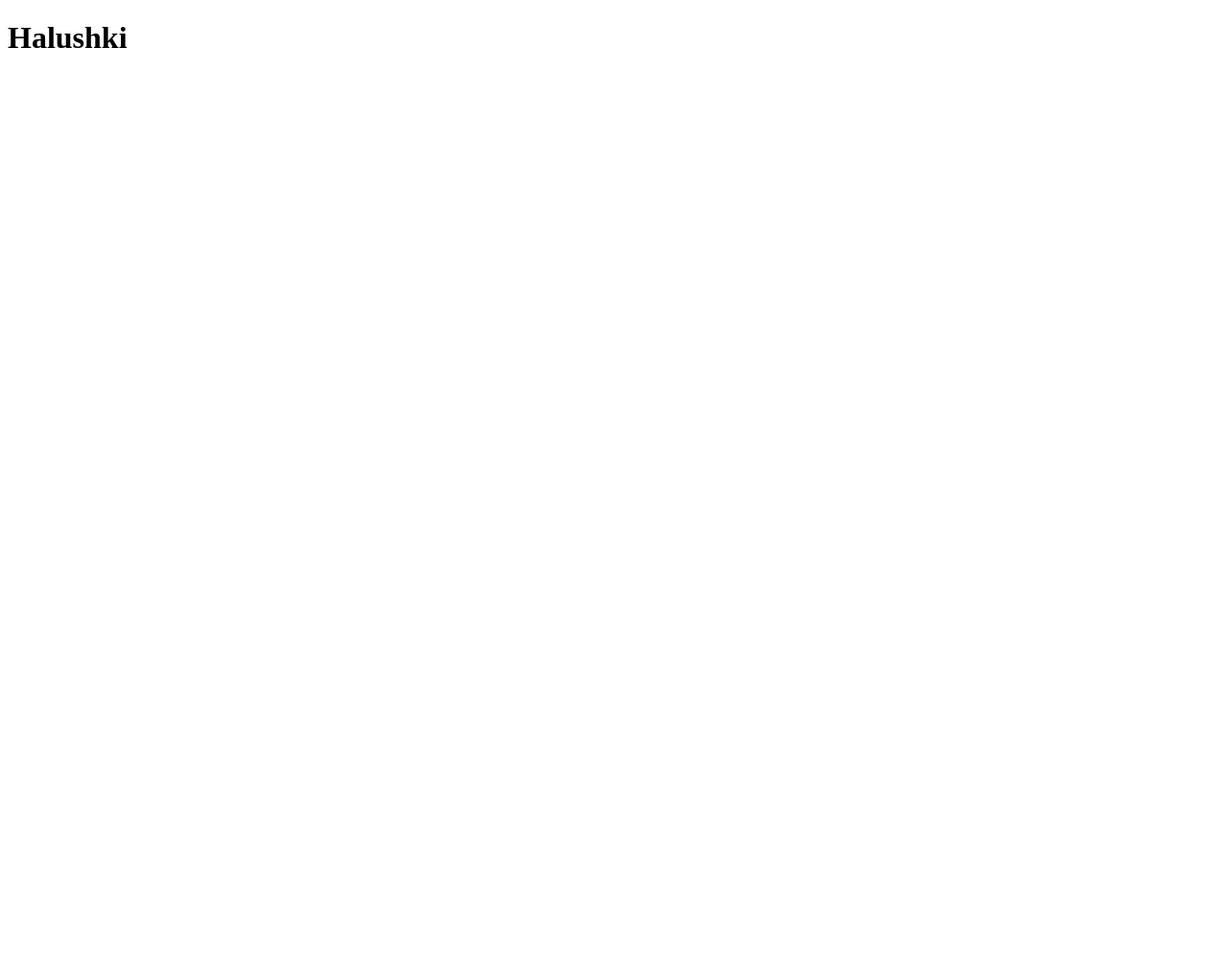
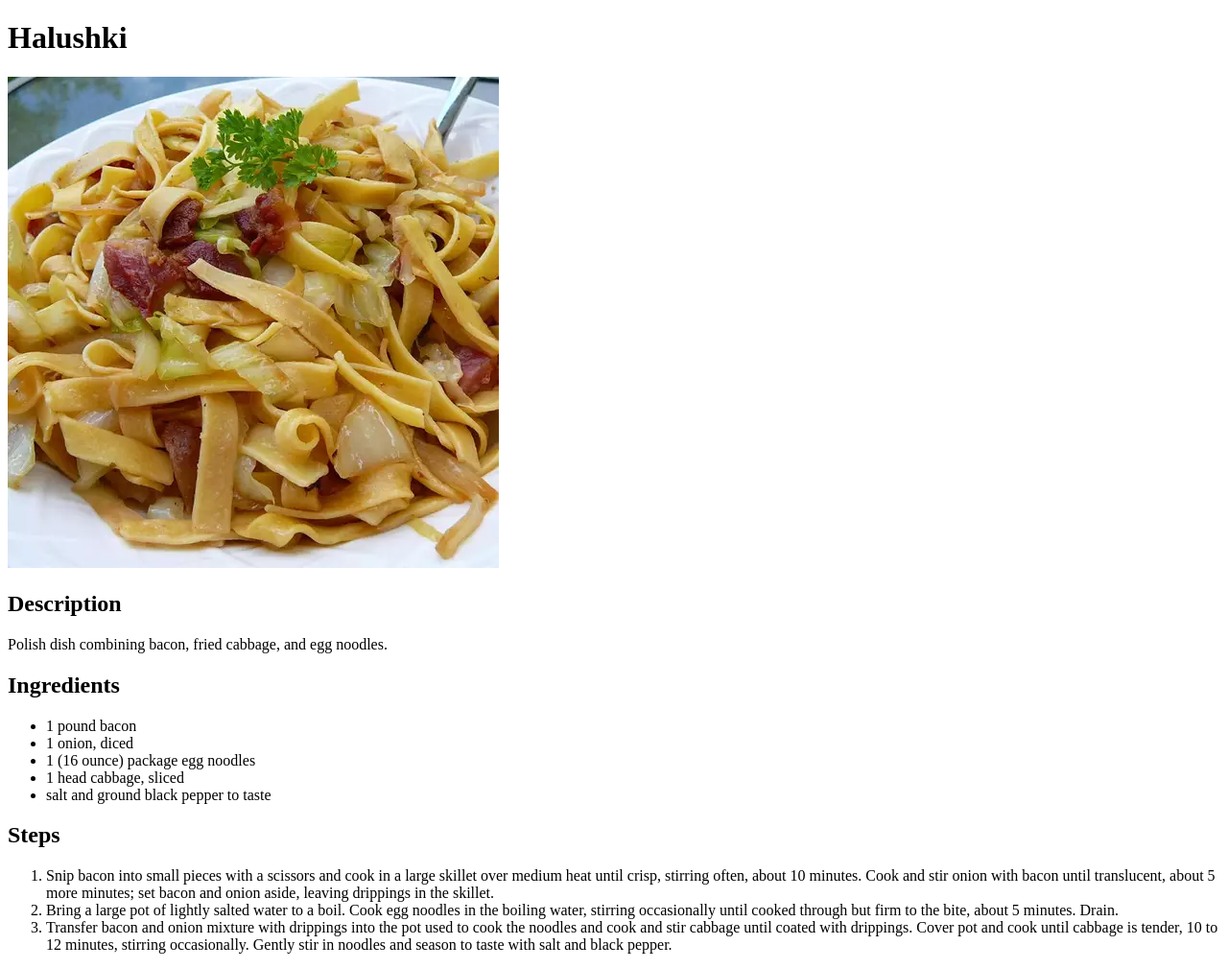
Before and after one commit to jprk8/odin-recipes, a plain HTML site: page recipes/halushki.html in a window 1280 px wide. Shown: the whole page at 96% size. Before the commit the page ends 800 px from the top, so only its background shows below. Drawn offline with Linux system fonts and the light colour scheme.

Commit message:
Update Halushki recipe page

```diff
--- a/recipes/halushki.html
+++ b/recipes/halushki.html
@@ -7,5 +7,32 @@
 
     <body>
         <h1>Halushki</h1>
+        <img src="../img/halushki.png" alt="halushki">
+
+        <h2>Description</h2>
+        <p>Polish dish combining bacon, fried cabbage, and egg noodles.</p>
+
+        <h2>Ingredients</h2>
+        <ul>
+            <li>1 pound bacon</li>
+            <li>1 onion, diced</li>
+            <li>1 (16 ounce) package egg noodles</li>
+            <li>1 head cabbage, sliced</li>
+            <li>salt and ground black pepper to taste</li>
+        </ul>
+
+        <h2>Steps</h2>
+        <ol>
+            <li>Snip bacon into small pieces with a scissors and cook in a large skillet over medium heat until crisp,
+                stirring often, about 10 minutes. Cook and stir onion with bacon until translucent, about 5 more minutes;
+                set bacon and onion aside, leaving drippings in the skillet.</li>
+            <li>Bring a large pot of lightly salted water to a boil.
+                Cook egg noodles in the boiling water,
+                stirring occasionally until cooked through but firm to the bite, about 5 minutes. Drain.</li>
+            <li>Transfer bacon and onion mixture with drippings into the pot used to cook the noodles
+                and cook and stir cabbage until coated with drippings.
+                Cover pot and cook until cabbage is tender, 10 to 12 minutes, stirring occasionally.
+                Gently stir in noodles and season to taste with salt and black pepper.</li>
+        </ol>
     </body>
 </html>
```
Also changed, not shown: img/halushki.png (added).
